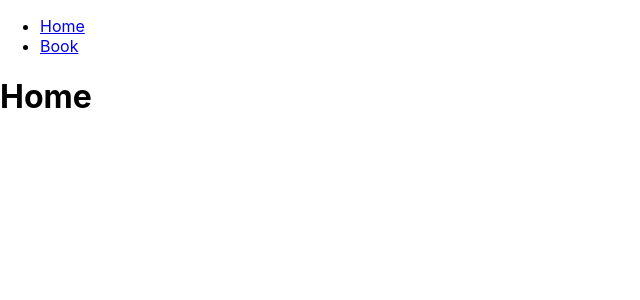
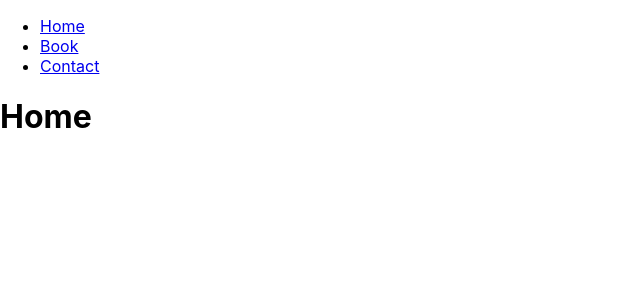
Before and after one commit to MatinT-SA/react-router-dom-test, a React (Create React App) app: page / in a window 1280 px wide. Shown: the top 300 px of the page, without its empty margins (0-640 px from the left). Built offline with nearby package versions, Linux system fonts and the light colour scheme.

Commit message:
Link Component

```diff
--- a/src/App.js
+++ b/src/App.js
@@ -3,6 +3,7 @@ import './App.css';
 import { Link, Route, Routes, useRoutes } from 'react-router-dom'
 import { Home } from './pages/Home';
 import { Book } from './pages/Book'
+import { Contact } from './pages/Contact'
 import { BookList } from './pages/BookList';
 import { NewBook } from './pages/NewBook';
 import { NotFound } from './pages/NotFound';
@@ -35,8 +36,12 @@ function App() {
 
       <nav>
         <ul>
-          <li><Link to="/">Home</Link></li>
+          {/* replace will remove that specific page from your visiting history and its use case is when for example a user has already logged in and they click back and you wanna avoid the log-in process once again for the previously logged-in user */}
+          <li><Link to="/" replace>Home</Link></li>
+          {/* State property this allows you to pass data along between one link and the other but that data is not gonna show up in the URL bar and that's the real benefit of using it that it's not a part of the URL */}
           <li><Link to="/books">Book</Link></li>
+          {/* routes won't reload the page while navigating through different sections we've specified but if we want to, then we use reloadDocument property on our Link component */}
+          <li><Link to="/contact" reloadDocument>Contact</Link></li>
         </ul>
       </nav>
       <Routes>
@@ -46,6 +51,7 @@ function App() {
           <Route path=":id" element={<Book />} />
           <Route path="new" element={<NewBook />} />
         </Route>
+        <Route path="/contact" element={<Contact />} />
         <Route path="*" element={<NotFound />} />
       </Routes>
     </>
```
